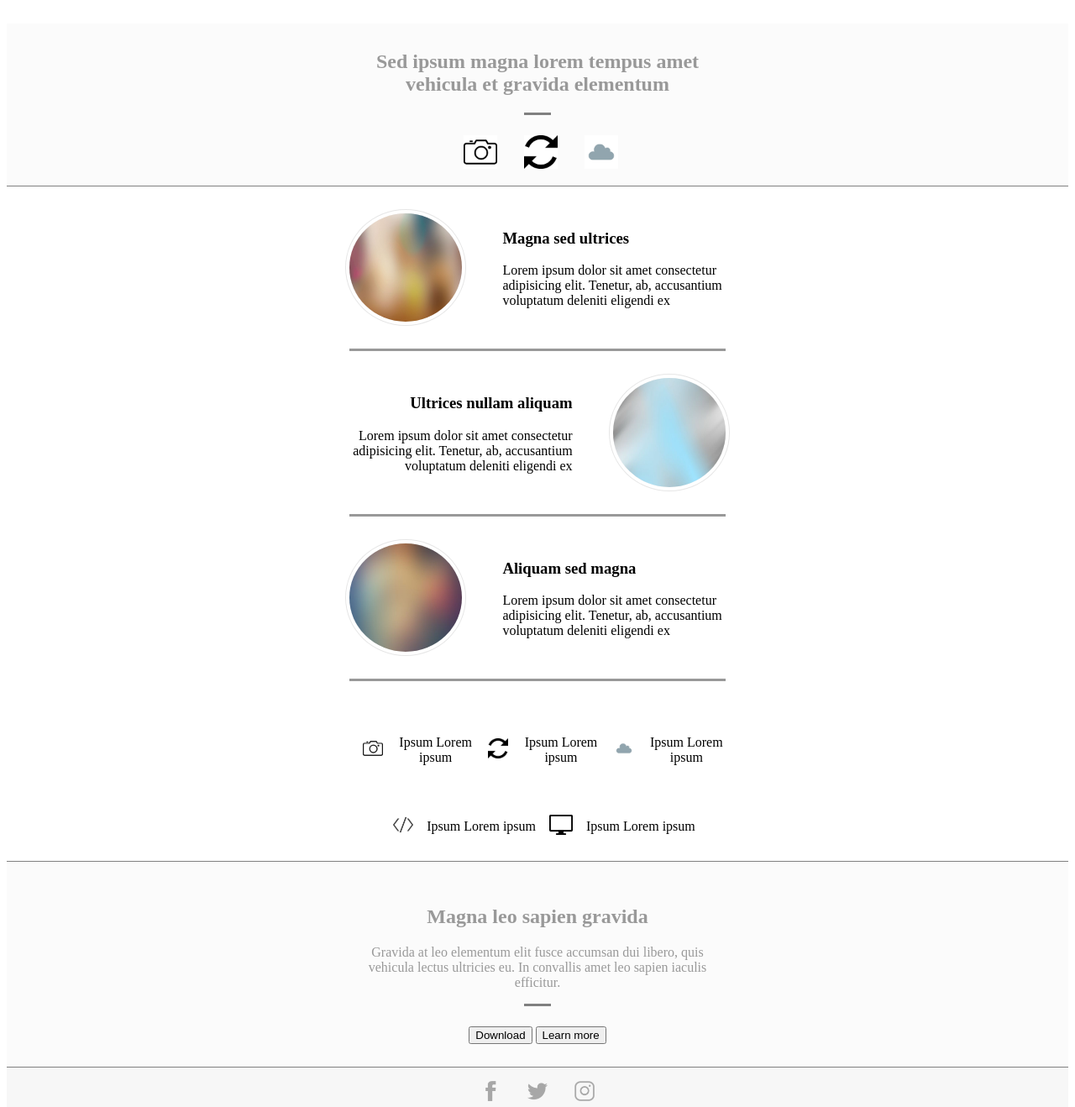
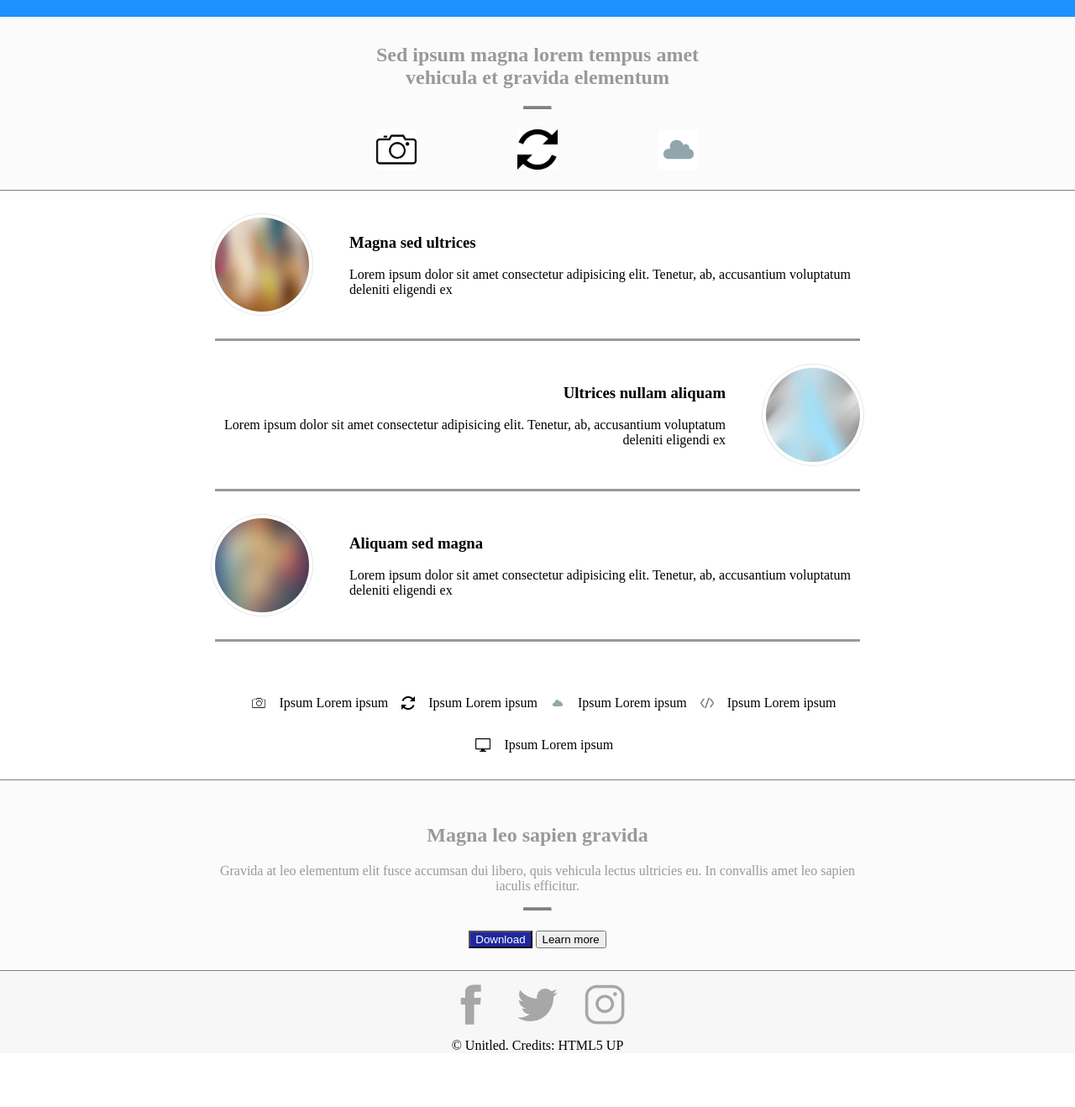
Before and after one commit to stephanepas/Fractal, a plain HTML site: page index.html in a window 1280 px wide. Shown: the part 780-2098 px from the top of the page at 84% size. After the commit the page ends 2050 px from the top, so only its background shows below. Drawn offline with Linux system fonts and the light colour scheme.

Commit message:
commit mardi

```diff
--- a/index.html
+++ b/index.html
@@ -16,22 +16,22 @@
             <a href="#"><button>Download</button></a>
             <a href="#"><button>Learn more</button></a>
         </div>
-            <img src="./assets/images/smartphone.jpg" alt="image smartphone" id="hero_img">
+        <img src="./assets/images/smartphone.jpg" alt="image smartphone" id="hero_img">
     </header>
     <!-- contenu de la page -->
     <main>
-        <header id="main">
+        <header id="header_main">
             <h2>Sed ipsum magna lorem tempus amet<br>vehicula et gravida elementum</h2>
-            <div class="trait1"> </div>
+            <hr>
             <ul id="icone">
                 <li>
-                    <img src="./assets/images/phptp.jpg" alt="">
+                    <img src="./assets/images/phptp.jpg" alt="" id="icone_img">
                 </li>
                 <li>
-                    <img src="./assets/images/boucle.jpg" alt="">
+                    <img src="./assets/images/boucle.jpg" alt="" id="icone_img">
                 </li>
-                <li id="nuage">
-                    <img src="./assets/images/nuage.jpg" alt="">
+                <li>
+                    <img src="./assets/images/nuage.jpg" alt="" id="icone_img">
                 </li>
             </ul>
         </header>
@@ -49,60 +49,44 @@
             </div>
             <img class="flou2" src="./assets/images/flou2.jpg" alt="">
         </section>
-        <section id="section3">
+        <section class="section3">
             <img class="flou1" src="./assets/images/flou3.jpg" alt="">
             <div>
                 <h3>Aliquam sed magna</h3>
                 <p>Lorem ipsum dolor sit amet consectetur adipisicing elit. Tenetur, ab, accusantium voluptatum deleniti eligendi ex</p>
             </div>
         </section>
-        <section id="section4">
+        <section class="section3">
             <ul class="iconebas">
                 <li>
                     <img src="./assets/images/phptp.jpg" alt="">
-                </li>
-                <li>
                     <p>Ipsum Lorem ipsum</p>
                 </li>
                 <li>
                     <img src="./assets/images/boucle.jpg" alt="">
-                </li>
-                <li>
                     <p>Ipsum Lorem ipsum</p>
                 </li>
                 <li>
                     <img src="./assets/images/nuage.jpg" alt="">
+                    <p>Ipsum Lorem ipsum</p>
                 </li>
                 <li>
+                    <img src="./assets/images/icone.png" alt="">
+                    <p>Ipsum Lorem ipsum</p>
+                </li>
+                <li>
+                    <img src="./assets/images/desktop.png" alt="">
                     <p>Ipsum Lorem ipsum</p>
                 </li>
             </ul>
         </section>
-        <section id="section5">
-            <ul class="iconebas">
-                <li>
-                    <img src="./assets/images/icone.png" alt="">
-                </li>
-                <li>
-
-
-                    <p>Ipsum Lorem ipsum</p>
-                </li>
-                <li>
-                    <img src="./assets/images/desktop.png" alt="">
-                </li>
-                <li>
-                    <p>Ipsum Lorem ipsum</p>
-                </li>
-            </ul>
-        </section>
-        <section id="section6">
+        <section id="section4">
             <div>
                 <h2>Magna leo sapien gravida</h2>
                 <p>Gravida at leo elementum elit fusce accumsan dui libero, quis vehicula
                     lectus ultricies eu. In convallis amet leo sapien iaculis efficitur.</p>
-                <div class="trait1"> </div>
-                <button>Download</button>
+                <hr>
+                <button id="button_download">Download</button>
                 <button>Learn more</button>
             </div>
         </section>
--- a/style.css
+++ b/style.css
@@ -1,5 +1,9 @@
+body{
+    margin: 0;
+    padding: 0;
+}
 #hero{
-    /* background-color:dodgerblue; */
+    background-color:dodgerblue;
     width: 100%;
     height: 100vh;
     color: white;
@@ -11,10 +15,10 @@
 #hero_img{
     height: 50vh;
 }
-header div{
+#hero div{
     margin-right: 3em;
 }
-#main{
+#header_main{
     text-align: center;
     color: #999999;
     background-color: #fbfbfb;
@@ -22,44 +26,50 @@ header div{
     border-bottom: 1px solid grey;
     padding-top: 2em;
 }
-#main h2{
+#header_main h2{
     margin-top: 0;
 }
-.trait1{
+hr{
     width: 2em;
     border-bottom: solid grey;
     margin: auto;
     margin-bottom: 1.5em;
 }
 #icone{
+    width: 30%;
+    margin: auto;
+    padding: 0 0 1.5em 0;
     display: flex;
-    justify-content: center;
+    justify-content: space-between;
     list-style: none;
+    height: 3em;
 }
-#icone img{
-    height: 5vh;
-    padding: 0 2em 0 0;
+#icone li{
+    height: inherit;
 }
-#nuage{
-    padding-right: 0;
+#icone_img{
+    height: inherit;
+    text-align: center;
 }
 main section{
     padding-top: 2em;
     margin:auto;
-    width: 28em;
+    width: 60%;
     display: flex;
-    justify-content: center;
+    justify-content: space-between;
 }
 .flou1{
-    width: 30%;
+    width: 7em;
+    height: 7em;
+    margin-right: 3em;
     border-radius: 100%;
-    margin-right: 3em;
     box-shadow: 0 0 0 4px #ffffff, 0 0 0 5px #e6e6e6;
 }
 .flou2{
-    width: 30%;
+    width: 7em;
+    height: 7em;
+    margin-left: 3em;
     border-radius: 100%;
-    margin-left: 3em;
     box-shadow: 0 0 0 4px #ffffff, 0 0 0 5px #e6e6e6;
 }
 #section2{
@@ -67,50 +77,45 @@ main section{
     margin-top: 2em;
     border-top: solid #999999;
 }
-#section3{
+.section3{
     margin-top: 2em;
     border-top: solid #999999;
 }
-#section4{
-    width:28em;
-    margin-top: 2em;
-    border-top: solid #999999;
-}
-#section5{
-    width: 100%;
-    padding: 0;
-}
-
 .iconebas{
-    text-align: center;
     list-style: none;
     padding: 0;
     display: flex;
+    flex-wrap: wrap;
     justify-content: center;
+}
+.iconebas li{
+    display: flex;
     align-items: center;
 }
 .iconebas img{
-    height: 3vh;
+    height: 2vh;
     margin: 0 1em;
 }
-#section6{
+#section4{
     width: 100%;
     color: #999999;
     background-color: #fbfbfb;
     border-top: 1px solid grey;
+    text-align: center;
+    display: flex;
+    justify-content: center;
 
 }
-#section6 div{
-    display: block;
-    text-align: center;
-    width: 28em;
+#section4 div{
+    width: 60%;
 }
-#section6 div.trait1{
-    width: 2em;
-}
-#section6 button{
+#section4 button{
     margin: 0;
     margin-bottom: 2em;
+}
+#button_download{
+    background-color: rgb(31, 40, 161);
+    color: white;
 }
 footer{
     border-top: 1px solid grey;
@@ -124,8 +129,12 @@ footer{
     display: flex;
     justify-content: center;
     align-items: center;
+    height: 3em;
+}
+#iconesocial li{
+    height: inherit;
 }
 #iconesocial img{
-    height: 3vh;
+    height: inherit;
     margin: 0 1em;
 }
```
